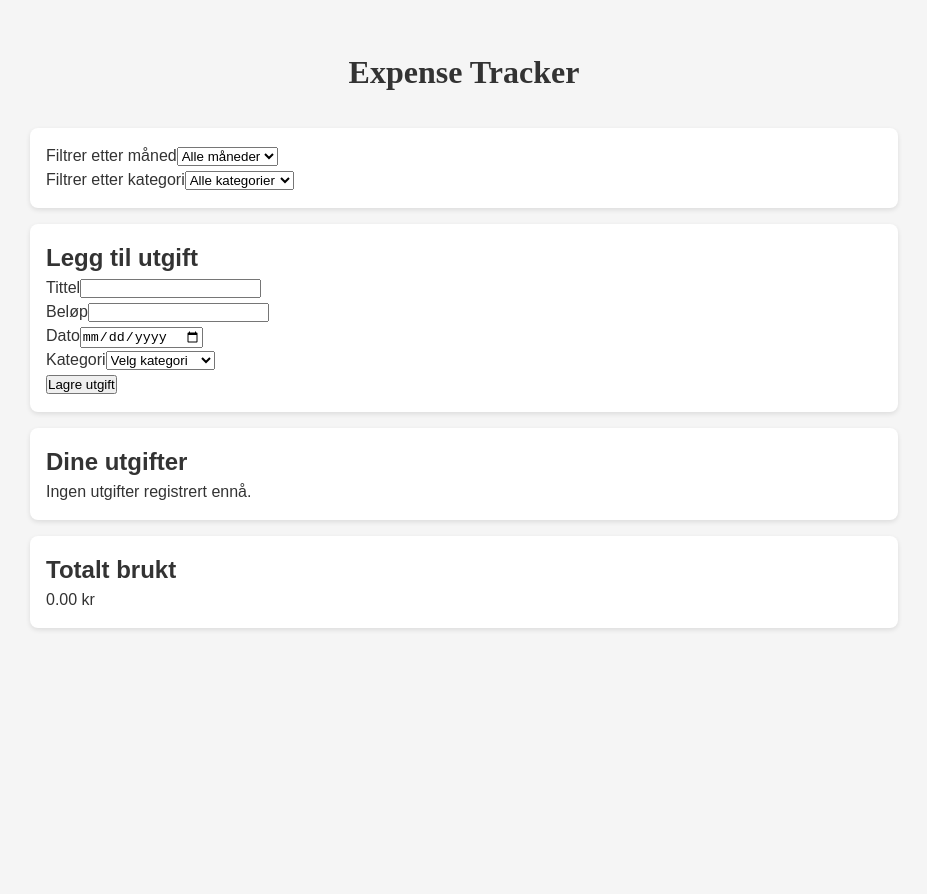
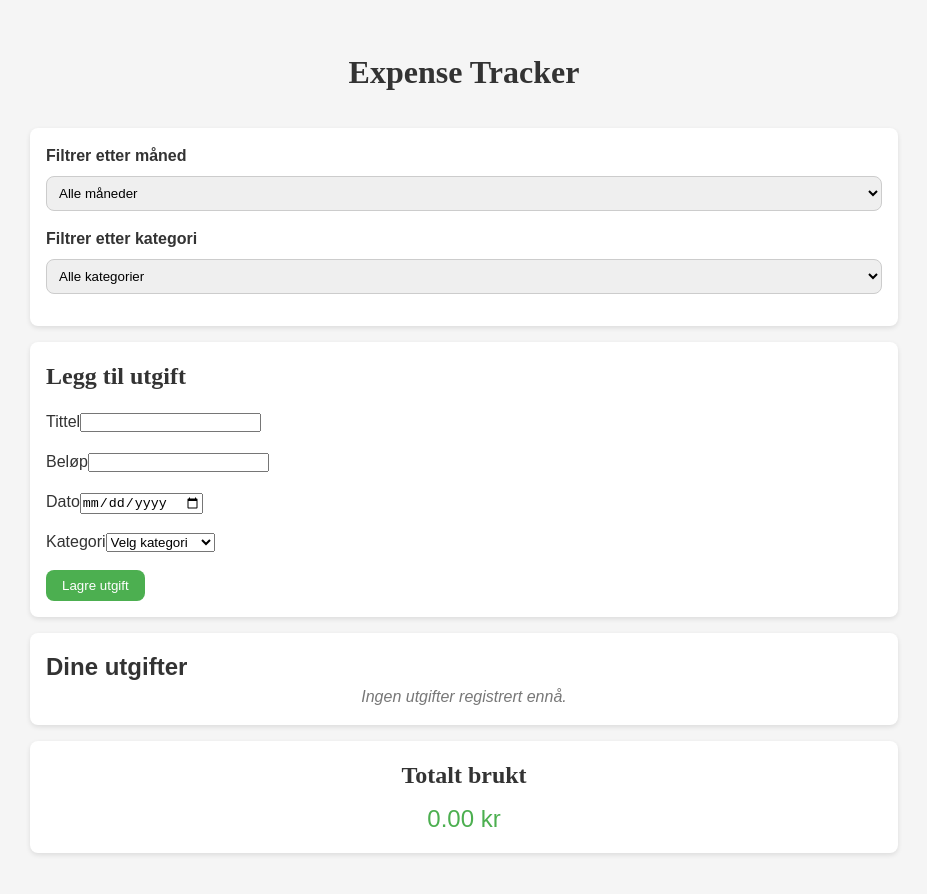
Before and after one commit to moa-reidar/ass-3-frontend, a React (Vite) app in the folder assignment_3/: page / in a window 1280 px wide. Shown: the top 894 px of the page, without its empty margins (176-1103 px from the left). Before the commit the page ends 800 px from the top, so only its background shows below. Built offline with nearby package versions, Linux system fonts and the light colour scheme.

Commit message:
Added detailed styling for form groups, buttons, list items, filter section, and total expense section

```diff
--- a/assignment_3/src/css/style.css
+++ b/assignment_3/src/css/style.css
@@ -21,3 +21,98 @@
     border-radius: var(--border-radius);
     box-shadow: 0 2px 5px rgba(0, 0, 0, 0.1);
   }
+  .expense-form__group {
+    margin-bottom: var(--spacing-medium);
+  }
+
+  .expense-form__title {
+    font-family: var(--font-family-bold);
+    font-size: 1.5rem;
+    margin-bottom: var(--spacing-medium);
+  }
+
+  .expense-form__error {
+    color: red;
+    margin-bottom: var(--spacing-medium);
+  }
+
+  .expense-form__submit {
+    background-color: var(--primary-color);
+    color: white;
+    border: none;
+    padding: var(--spacing-small) var(--spacing-medium);
+    border-radius: var(--border-radius);
+    cursor: pointer;
+  }
+
+  .expense-form__submit:hover {
+    background-color: #388e3c;
+  }
+
+  .expense-item {
+    display: flex;
+    justify-content: space-between;
+    align-items: center;
+    margin-bottom: var(--spacing-small);
+  }
+
+  .expense-item__info {
+    flex-grow: 1;
+  }
+
+  .expense-item__actions {
+    display: flex;
+    gap: var(--spacing-small);
+  }
+
+  .expense-item__edit,
+  .expense-item__delete {
+    background: var(--accent-color);
+    color: white;
+    border: none;
+    padding: var(--spacing-small);
+    border-radius: var(--border-radius);
+    cursor: pointer;
+    font-size: 0.9rem;
+  }
+
+  .expense-item__edit:hover,
+  .expense-item__delete:hover {
+    opacity: 0.8;
+  }
+
+  .total-expense__title {
+    font-family: var(--font-family-bold);
+    font-size: 1.5rem;
+    margin-bottom: var(--spacing-small);
+    text-align: center;
+  }
+
+  .total-expense__amount {
+    font-size: 1.5rem;
+    text-align: center;
+    color: var(--primary-color);
+  }
+
+  .filter__group {
+    margin-bottom: var(--spacing-medium);
+  }
+
+  .filter label {
+    font-weight: bold;
+    display: block;
+    margin-bottom: var(--spacing-small);
+  }
+
+  .filter select {
+    width: 100%;
+    padding: var(--spacing-small);
+    border-radius: var(--border-radius);
+    border: 1px solid #ccc;
+  }
+
+  .expense-list__empty {
+    text-align: center;
+    color: #777;
+    font-style: italic;
+  }
```
